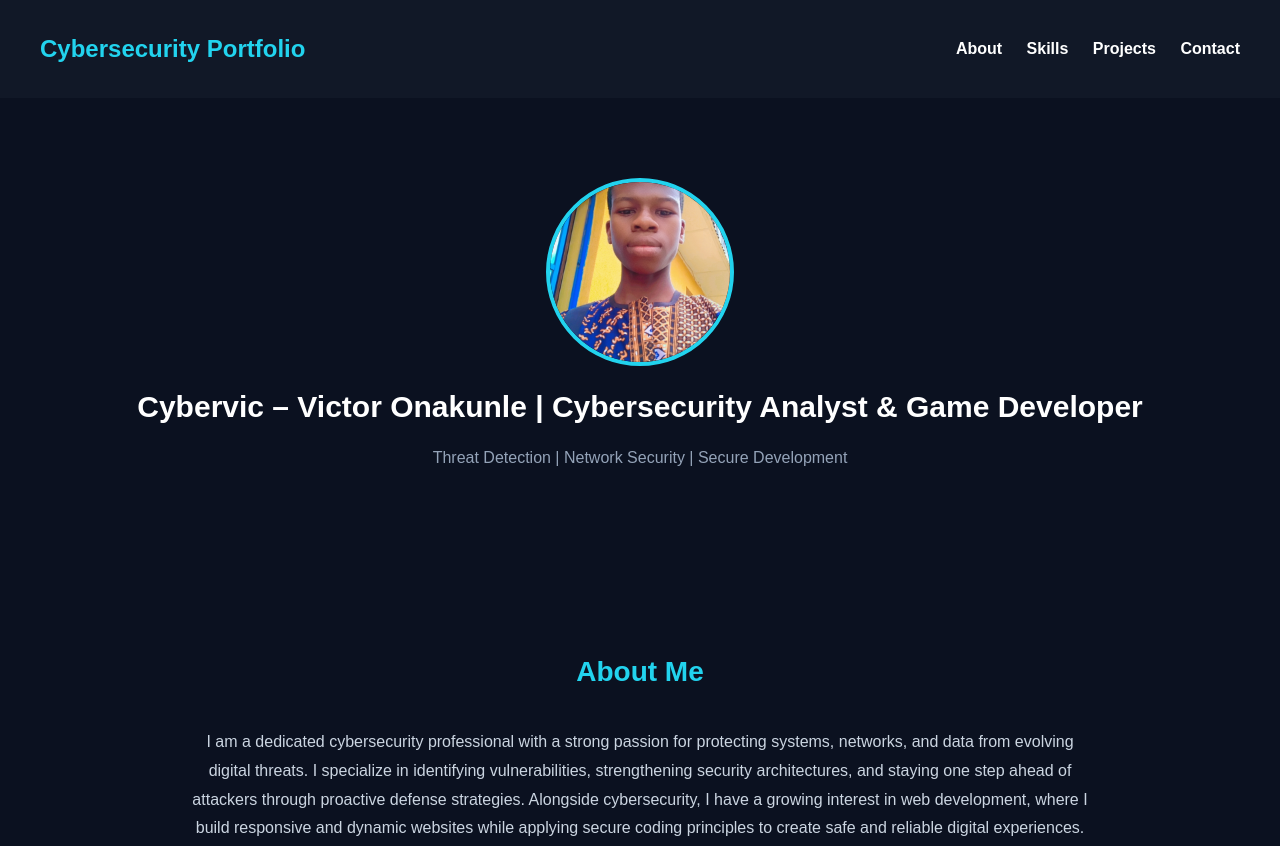
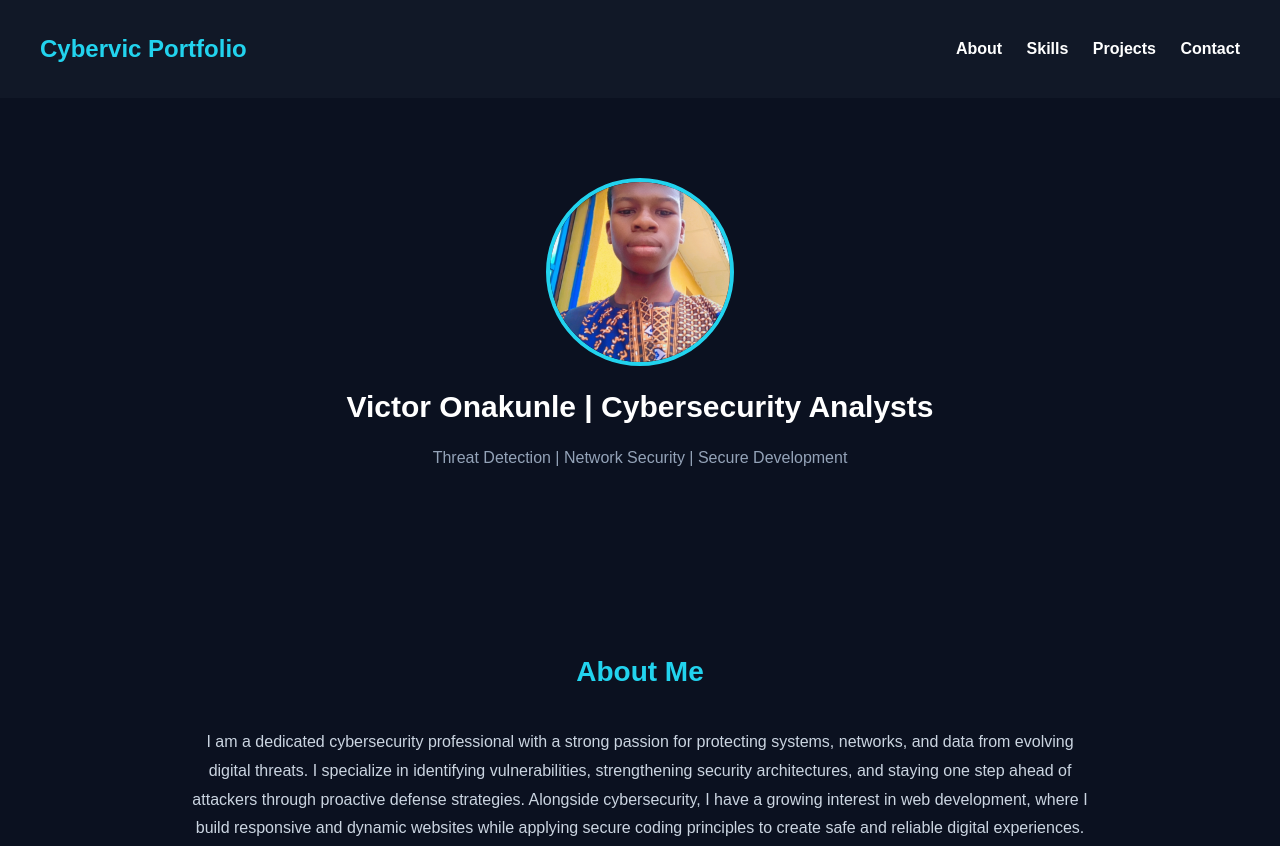
Before and after one commit to 1234-Vic/cybervic.github.io, a plain HTML site: page index.html in a window 1280 px wide. Shown: the top 846 px of the page. Drawn offline with Linux system fonts and the light colour scheme.

Commit message:
Update index.html

```diff
--- a/index.html
+++ b/index.html
@@ -175,7 +175,7 @@ footer {
 <body>
 
 <header>
-    <h2>Cybersecurity Portfolio</h2>
+    <h2>Cybervic Portfolio</h2>
     <nav>
         <a href="#about">About</a>
         <a href="#skills">Skills</a>
@@ -186,7 +186,7 @@ footer {
 
 <section class="hero">
     <img src="my-photo.jpg" alt="Victor Onakunle">
-    <h1>Cybervic – Victor Onakunle | Cybersecurity Analyst & Game Developer</h1>
+    <h1>Victor Onakunle | Cybersecurity Analysts </h1>
     <p>Threat Detection | Network Security | Secure Development</p>
 </section>
 
```
